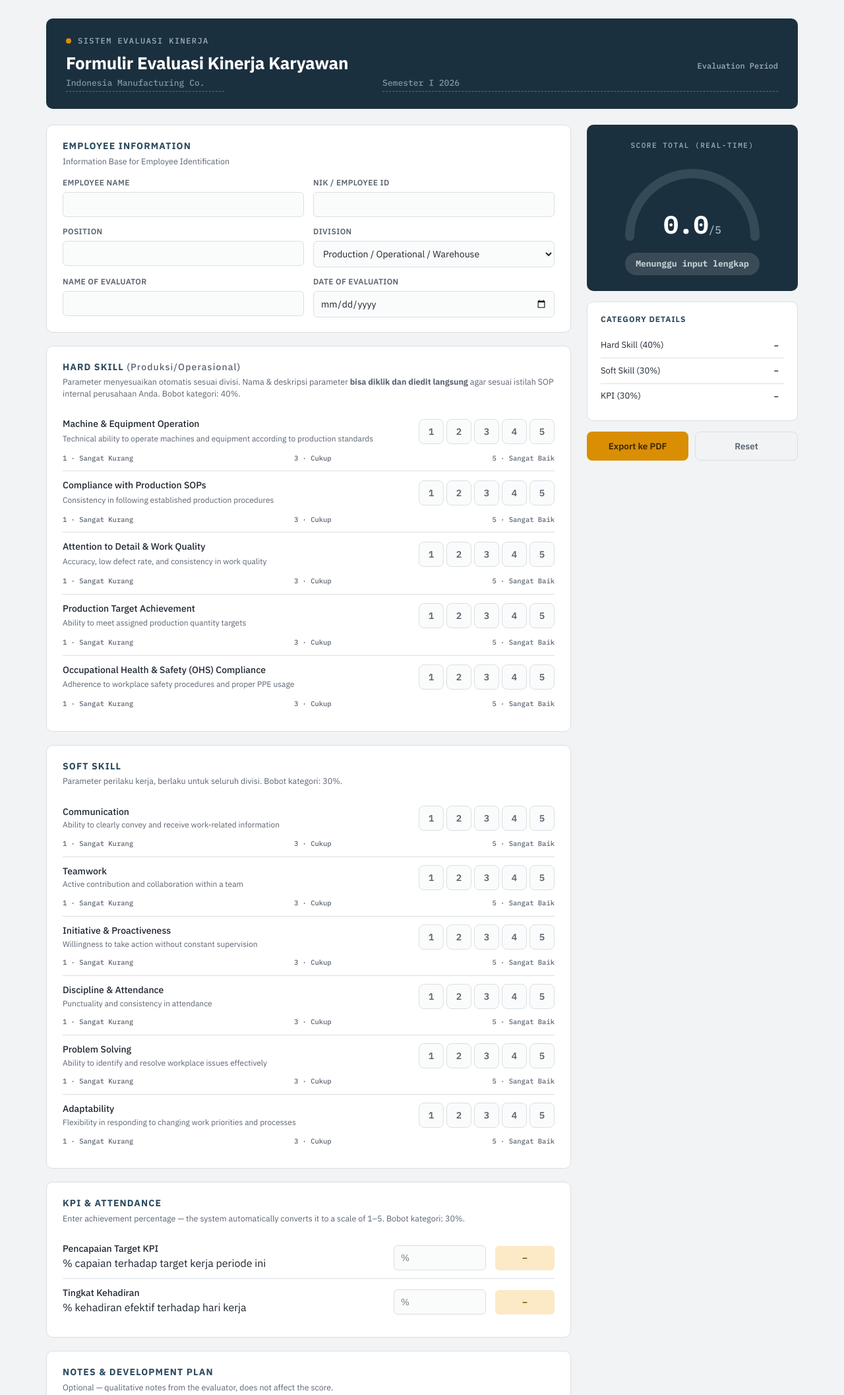
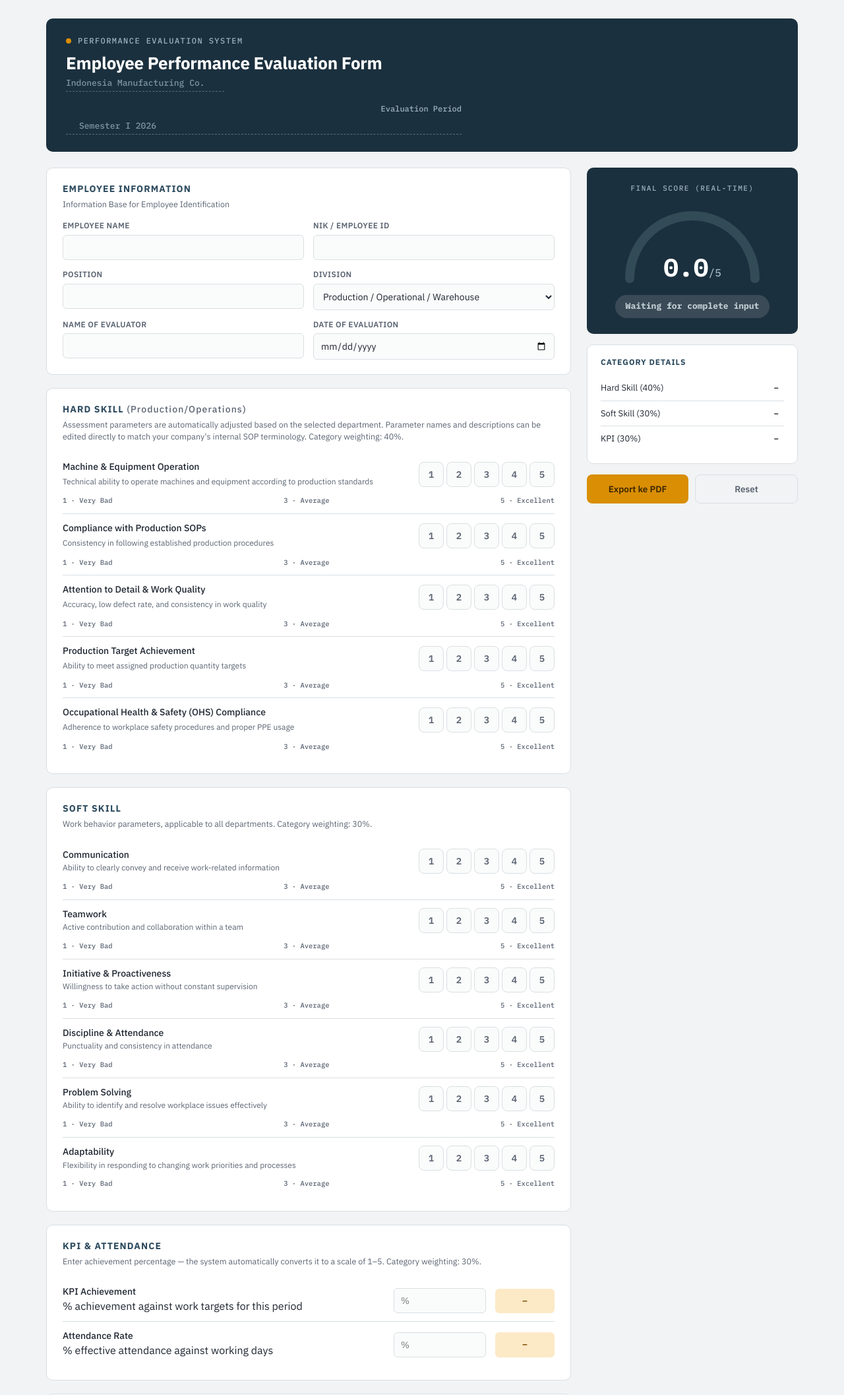
Before and after one commit to mjuldaalhafiz-commits/Evaluasi.Kinerja, a plain HTML site: page index.html in a window 1280 px wide. Shown: the top 2114 px of the page at 66% size. Drawn offline with Linux system fonts and the light colour scheme.

Commit message:
Translate Indonesian text to English in index.html

```diff
--- a/index.html
+++ b/index.html
@@ -320,13 +320,13 @@
 
   <header class="masthead">
     <div>
-      <div class="brand-line">Sistem Evaluasi Kinerja</div>
-      <h1>Formulir Evaluasi Kinerja Karyawan</h1>
+      <div class="brand-line">Performance Evaluation System</div>
+      <h1>Employee Performance Evaluation Form</h1>
       <input class="company-input" id="companyName" type="text" placeholder="Indonesia Manufacturing Co.">
     </div>
     <div class="period">
           Evaluation Period<br>
-      <input class="company-input" id="periodInput" type="text" placeholder= "Semester I 2026" style="width:600px; margin-top:4px;">
+      <input class="company-input" id="periodInput" type="text" placeholder="Semester I 2026" style="width:600px; margin-top:4px; padding-left:20px;">
     </div>
   </header>
 
@@ -348,7 +348,7 @@
             <option value="marketing">Marketing & Sales</option>
             <option value="finance">Finance & Accounting</option>
             <option value="hr">Human Resources & GA</option>
-            <option value="it">IT & Sistem</option>
+            <option value="it">IT & Systems</option>
             <option value="support">General Administration / Other</option>
           </select>
         </div>
@@ -359,19 +359,19 @@
 
     <section class="card">
       <h2>Hard Skill <span id="divisionTag" style="color:var(--ink-soft); text-transform:none; font-weight:500;">(Production/Operational)</span></h2>
-      <p class="sub">Parameter menyesuaikan otomatis sesuai divisi. Nama &amp; deskripsi parameter <strong>bisa diklik dan diedit langsung</strong> agar sesuai istilah SOP internal perusahaan Anda. Bobot kategori: 40%.</p>
+      <p class="sub"> Assessment parameters are automatically adjusted based on the selected department. Parameter names and descriptions can be edited directly to match your company's internal SOP terminology. Category weighting: 40%.</p>
       <div id="hardSkillList"></div>
     </section>
 
     <section class="card">
       <h2>Soft Skill</h2>
-      <p class="sub">Parameter perilaku kerja, berlaku untuk seluruh divisi. Bobot kategori: 30%.</p>
+      <p class="sub">Work behavior parameters, applicable to all departments. Category weighting: 30%.</p>
       <div id="softSkillList"></div>
     </section>
 
     <section class="card">
       <h2>KPI &amp; Attendance</h2>
-      <p class="sub">Enter achievement percentage — the system automatically converts it to a scale of 1–5. Bobot kategori: 30%.</p>
+      <p class="sub">Enter achievement percentage — the system automatically converts it to a scale of 1–5. Category weighting: 30%.</p>
       <div id="kpiList"></div>
     </section>
 
@@ -385,7 +385,7 @@
 
   <aside class="panel-sticky">
     <div class="gauge-card">
-      <div class="eyebrow">Score Total (Real-time)</div>
+      <div class="eyebrow">Final Score (Real-time)</div>
       <div class="gauge-wrap">
         <svg viewBox="0 0 220 130" width="100%" height="100%">
           <path d="M 15 115 A 95 95 0 0 1 205 115" fill="none" stroke="#334A57" stroke-width="14" stroke-linecap="round"/>
@@ -421,12 +421,12 @@
 </div>
 
 <script>
-const SCALE_LABELS = ["Sangat Kurang","Kurang","Cukup","Baik","Sangat Baik"];
+const SCALE_LABELS = ["Very Bad", "Bad", "Average", "Good", "Excellent"];
 
 const DIVISION_LABELS = {
-  core: "Produksi/Operasional", qc: "Quality Control", purchasing: "Purchasing",
+  core: "Production/Operations", qc: "Quality Control", purchasing: "Purchasing",
   marketing: "Marketing & Sales", finance: "Finance & Accounting", hr: "HR & GA",
-  it: "IT & Sistem", support: "General Administration / Other"
+  it: "IT & Systems", support: "General Administration / Other"
 };
 
 const HARD_SKILLS = {
@@ -526,7 +526,7 @@
       <div class="desc ${editClass}" ${editAttr}>${desc}</div>
     </div>
     <div class="scale" data-key="${key}"></div>
-    <div class="scale-legend"><span>1 · Sangat Kurang</span><span>3 · Cukup</span><span>5 · Sangat Baik</span></div>
+    <div class="scale-legend"><span>1 · Very Bad</span><span>3 · Average</span><span>5 · Excellent</span></div>
   `;
   const scaleEl = item.querySelector('.scale');
   for(let i=1;i<=5;i++){
@@ -566,8 +566,8 @@
 function renderKpi(){
   const container = document.getElementById('kpiList');
   const rows = [
-    {key:'achievement', label:'Pencapaian Target KPI', hint:'% capaian terhadap target kerja periode ini'},
-    {key:'attendance', label:'Tingkat Kehadiran', hint:'% kehadiran efektif terhadap hari kerja'}
+    {key:'achievement', label:'KPI Achievement', hint:'% achievement against work targets for this period'},
+    {key:'attendance', label:'Attendance Rate', hint:'% effective attendance against working days'}
   ];
   rows.forEach(r=>{
     const row = document.createElement('div');
@@ -625,7 +625,7 @@
   if(hardAvg===null || softAvg===null || kpiAvg===null){
     gaugeEl.innerHTML = (hardAvg||softAvg||kpiAvg) ?
       `${(((hardAvg||0)*0.4)+((softAvg||0)*0.3)+((kpiAvg||0)*0.3)).toFixed(1)}<span>/5</span>` : `0.0<span>/5</span>`;
-    tagEl.textContent = 'Menunggu input lengkap';
+    tagEl.textContent = 'Waiting for complete input';
     tagEl.style.background = '#3A4B57'; tagEl.style.color='#C7D3D9';
     arcEl.setAttribute('stroke-dashoffset', 298);
     flagEl.classList.remove('show');
@@ -645,7 +645,7 @@
   if(failedCats.length > 0){
     tagEl.textContent = 'Not Recommended';
     tagEl.style.background = 'var(--bad-bg)'; tagEl.style.color = 'var(--bad)';
-    flagEl.textContent = `Below minimum threshold (< 3.0): ${failedCats.join(', ')}. Kriteria kelulusan mensyaratkan seluruh kategori ≥ 3.0, bukan hanya skor total.`;
+    flagEl.textContent = `Below minimum threshold (< 3.0): ${failedCats.join(', ')}. The passing criteria require all categories to be ≥ 3.0, not just the total score.`;
     flagEl.classList.add('show');
   } else if(total >= 4.0){
     tagEl.textContent = 'High Recommendation';
@@ -672,7 +672,7 @@
 });
 
 document.getElementById('resetBtn').addEventListener('click', ()=>{
-  if(confirm('Reset seluruh isian formulir?')) location.reload();
+  if(confirm('Reset all form inputs?')) location.reload();
 });
 
 renderHardSkills('core');
```
